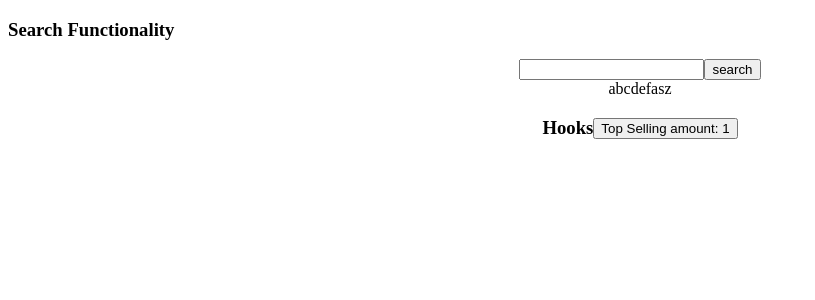
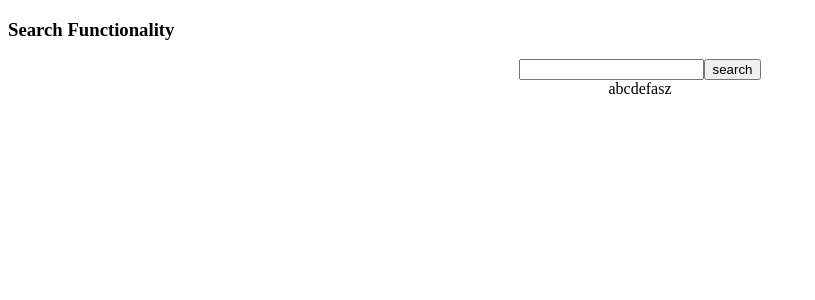
Before and after one commit to AnsaAli/basics-frontend, a React (Vite) app in the folder 5.npm-parcel/: page / in a window 1280 px wide. Shown: the top 300 px of the page, without its empty margins (0-815 px from the left). Built offline with nearby package versions, Linux system fonts and the light colour scheme.

Commit message:
add outlet fom react-router-dom to keep the childern

```diff
--- a/5.npm-parcel/App.js
+++ b/5.npm-parcel/App.js
@@ -3,15 +3,14 @@ import ReactDOM from "react-dom/client";
 import Component1 from "./component/Component1";
 import Component2 from "./component/Component2";
 import Component3 from "./component/Component3";
-import { createBrowserRouter, RouterProvider } from "react-router-dom";
+import { createBrowserRouter, Outlet, RouterProvider } from "react-router-dom";
 import Error from "./component/Error";
 
 const App = () => {
   return (
     <div>
       <Component3 />
-      <Component1 />
-
+      <Outlet />
     </div>
   );
 };
@@ -20,12 +19,18 @@ const appRouter = createBrowserRouter([
   {
     path: "/",
     element: <App />,
-    errorElement:<Error/>
+    children: [
+      {
+        path: "/compo2",
+        element: <Component2 />,
+      },
+      {
+        path: "/compo1",
+        element: <Component1 />,
+      },
+    ],
+    errorElement: <Error />,
   },
-  {
-    path : '/compo2',
-    element: <Component2/>
-  }
 ]);
 const root = ReactDOM.createRoot(document.getElementById("root"));
 root.render(<RouterProvider router={appRouter} />);
```
